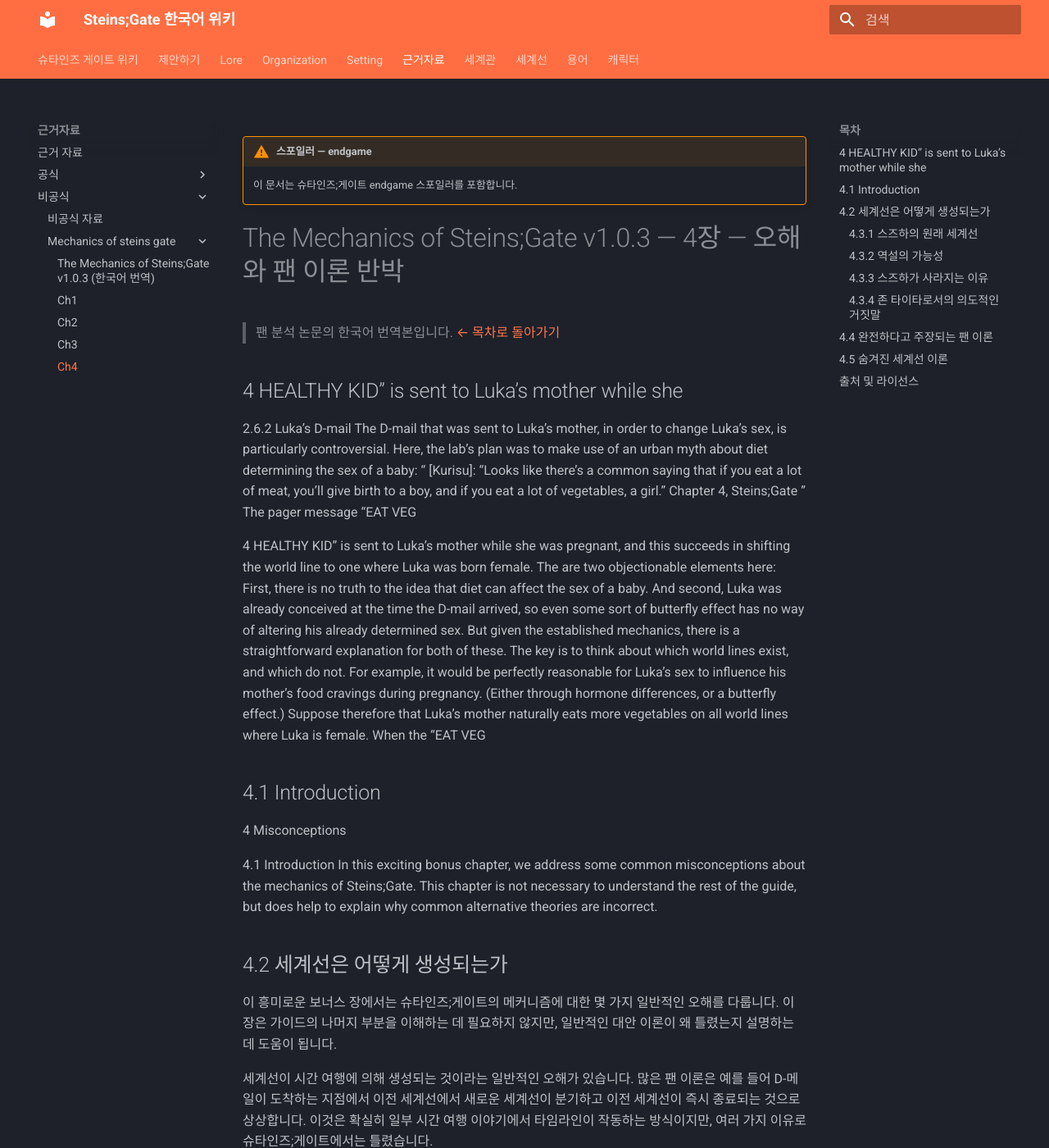
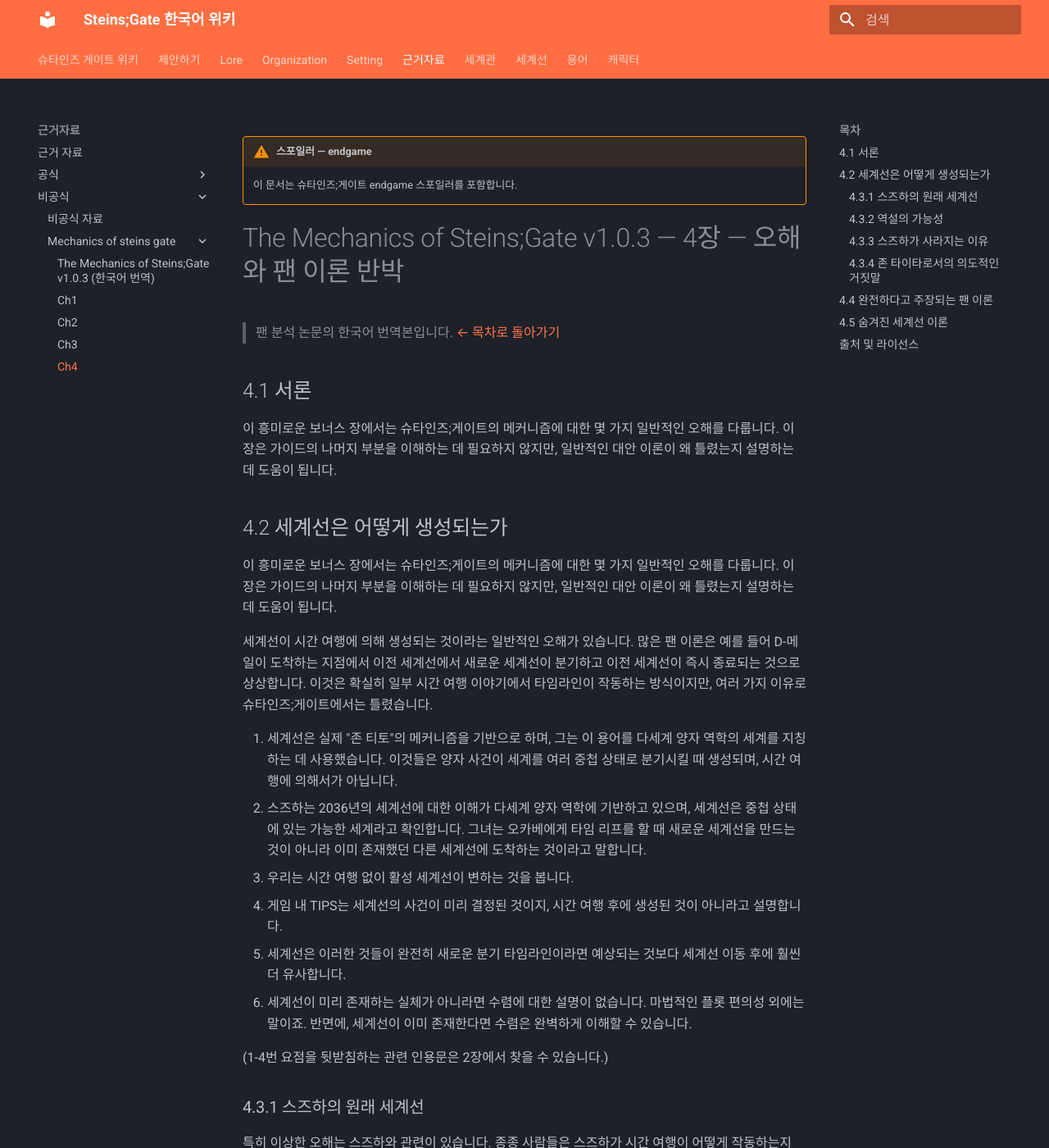
Before and after one commit to sgwiki/sgwiki.github.io, an MkDocs documentation site: the page built from wiki/근거자료/비공식/mechanics-of-steins-gate/ch4.md, in a window 1280 px wide and 1400 px high. Shown: the whole window at 82% size. Built offline with MkDocs 1.6.1 and Material for MkDocs 9.7.7, drawn with Linux system fonts in a browser that asks for light colours; some of the changed text lies outside the part shown.

Commit message:
wiki: ch4.md 중복 영문 섹션 제거 및 4.1 서론 한국어 번역 적용
Co-Authored-By: Claude Sonnet 4.6 <noreply@anthropic.com>

```diff
--- a/wiki/근거자료/비공식/mechanics-of-steins-gate/ch4.md
+++ b/wiki/근거자료/비공식/mechanics-of-steins-gate/ch4.md
@@ -12,45 +12,10 @@ spoiler: endgame
 > 팬 분석 논문의 한국어 번역본입니다. [← 목차로 돌아가기](./index.md)
 
 
-## 4 HEALTHY KID” is sent to Luka’s mother while she
 
-2.6.2 Luka’s D-mail
-The D-mail that was sent to Luka’s mother, in order to change Luka’s sex, is particularly
-controversial.
-Here, the lab’s plan was to make use of an urban myth about diet
-determining the sex of a baby:
-“
-[Kurisu]: “Looks like there’s a common saying that if you eat a lot of meat,
-you’ll give birth to a boy, and if you eat a lot of vegetables, a girl.”
-Chapter 4, Steins;Gate ”
-The pager message “EAT VEG
+## 4.1 서론
 
-4 HEALTHY KID” is sent to Luka’s mother while she
-was pregnant, and this succeeds in shifting the world line to one where Luka was born
-female.
-The are two objectionable elements here: First, there is no truth to the idea that diet
-can affect the sex of a baby. And second, Luka was already conceived at the time the
-D-mail arrived, so even some sort of butterfly effect has no way of altering his already
-determined sex.
-But given the established mechanics, there is a straightforward explanation for both
-of these. The key is to think about which world lines exist, and which do not. For
-example, it would be perfectly reasonable for Luka’s sex to influence his mother’s food
-cravings during pregnancy. (Either through hormone differences, or a butterfly effect.)
-Suppose therefore that Luka’s mother naturally eats more vegetables on all world lines
-where Luka is female.
-When the “EAT VEG
-
-
-
-## 4.1 Introduction
-
-4 Misconceptions
-
-4.1 Introduction
-In this exciting bonus chapter, we address some common misconceptions about the
-mechanics of Steins;Gate. This chapter is not necessary to understand the rest of the
-guide, but does help to explain why common alternative theories are incorrect.
-
+이 흥미로운 보너스 장에서는 슈타인즈;게이트의 메커니즘에 대한 몇 가지 일반적인 오해를 다룹니다. 이 장은 가이드의 나머지 부분을 이해하는 데 필요하지 않지만, 일반적인 대안 이론이 왜 틀렸는지 설명하는 데 도움이 됩니다.
 
 
 ## 4.2 세계선은 어떻게 생성되는가
@@ -122,7 +87,7 @@ guide, but does help to explain why common alternative theories are incorrect.
 > [스즈하]: "이건 네가 내 전화를 빼앗은 이유와 관련이 있지만, 7월 28일의 오카린 삼촌도 여기 있어. 즉, 이 세상에는 두 명의 오카베 린타로가 존재해. 알았어? 절대로 자신과 접촉해서는 안 돼. 그러면 안 돼. 시간 역설을 만들게 될 거야."
 >
 >
-> 슈타in즈;게이트 11장
+> 슈타인즈;게이트 11장
 >
 
 여기서, 그들은 현재 과거의 오카베가 미래의 자신을 직접 만나지 않은 세계선에 있습니다. 그 역사를 바꾸면 잠재적으로 오카베가 크리스가 죽은 것을 보지 못하는 세계선으로 이동할 수 있으며, 따라서 그녀를 구하기 위해 시간 여행을 하지 않아 시간 여행하는 오카베와 스즈하를 완전히 지워버릴 수 있습니다. 그 가능성은 확실히 피해야 할 것입니다.
```
